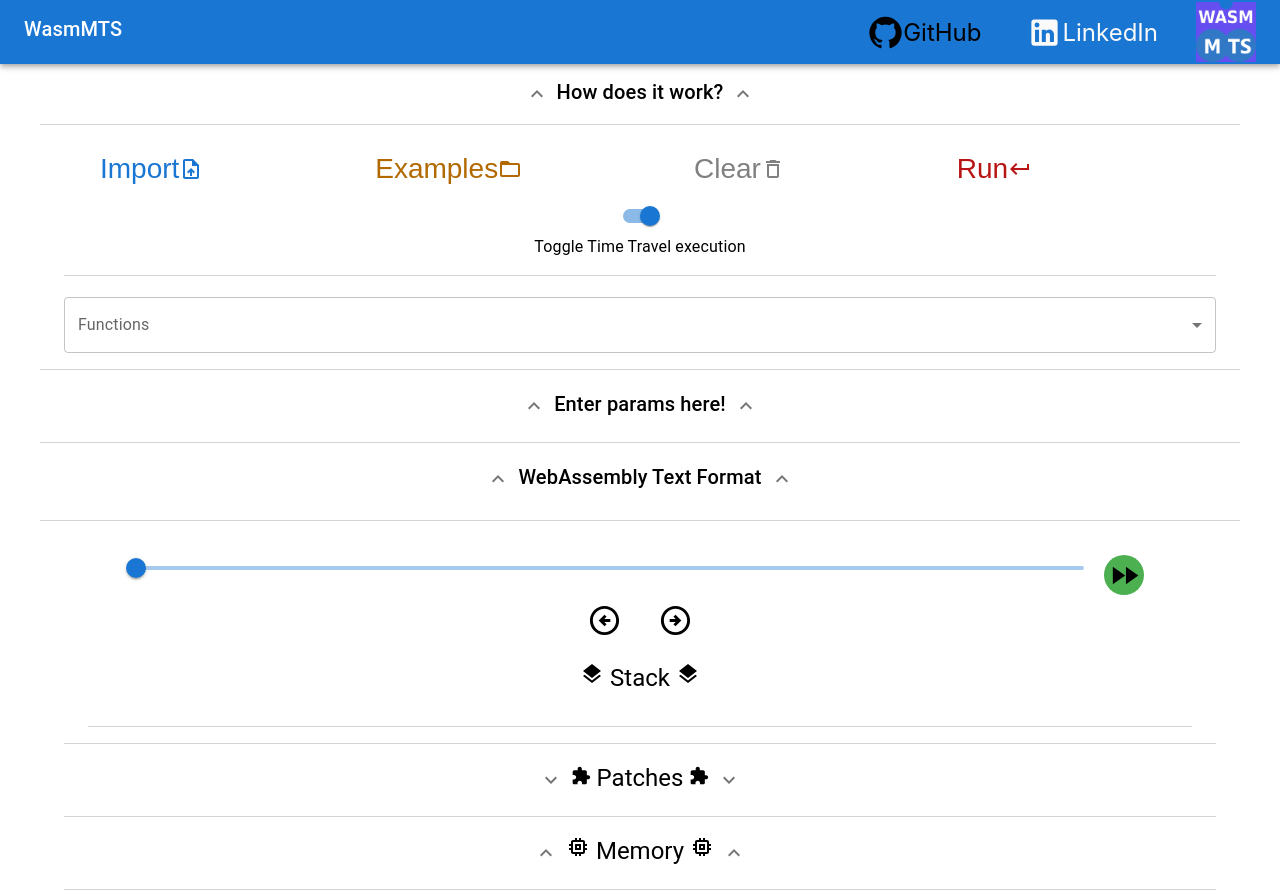
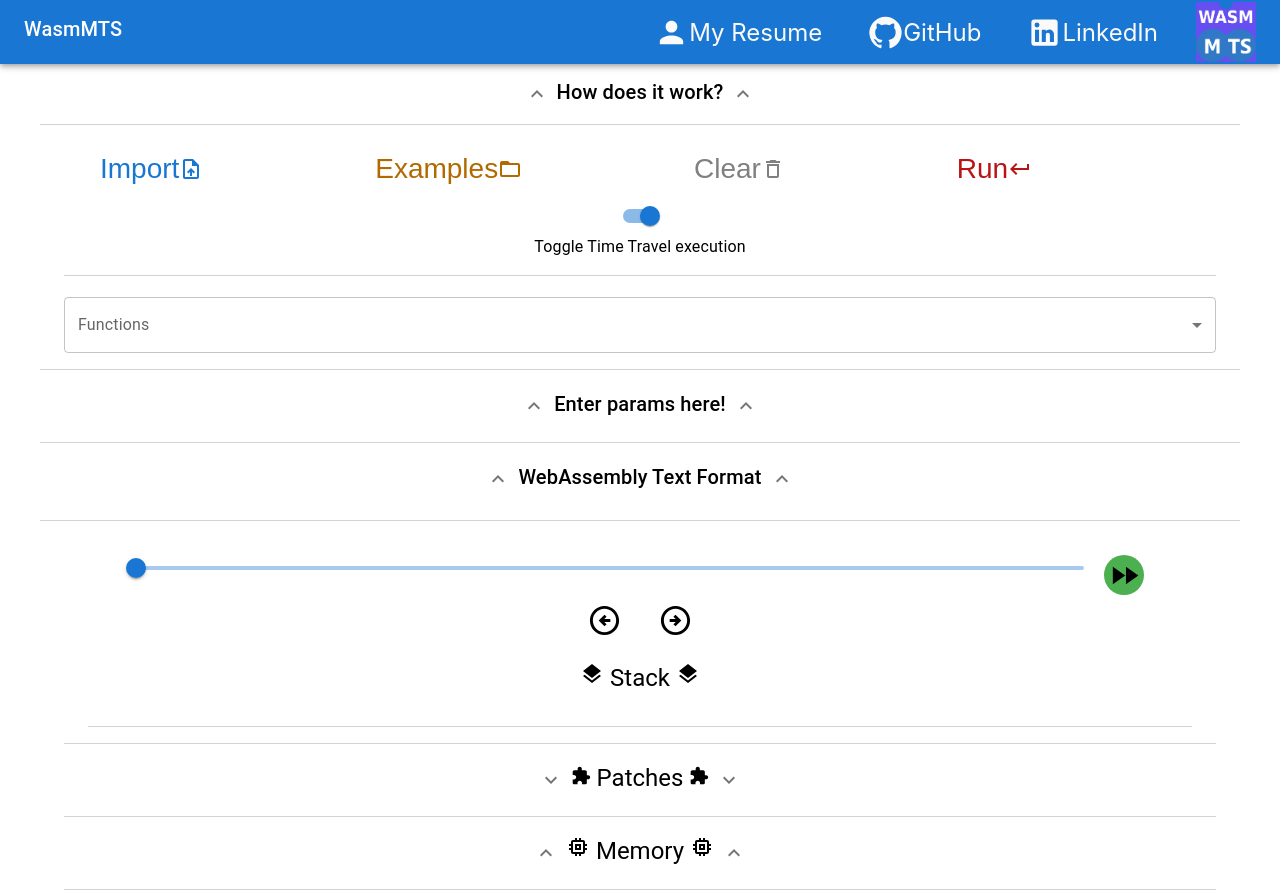
Before and after one commit to MirkoMassa/wasmmts-gui, a React (Create React App) app: page / in a window 1280 px wide. Built offline with nearby package versions, Linux system fonts and the light colour scheme.

Commit message:
Added link to my resume.

```diff
--- a/src/components/navbar/MuiTopbar.tsx
+++ b/src/components/navbar/MuiTopbar.tsx
@@ -3,6 +3,7 @@ import MenuIcon from '@mui/icons-material/Menu';
 import GitHubIcon from '@mui/icons-material/GitHub';
 import LinkedInIcon from '@mui/icons-material/LinkedIn';
 import CloseIcon from '@mui/icons-material/Close';
+import PersonIcon from '@mui/icons-material/Person';
 import { useState } from 'react'
 
 const MuiTopbar = () => {
@@ -43,10 +44,15 @@ const MuiTopbar = () => {
                         columnGap:'30px'
                     }}>
 
+                    <IconButton href='https://docs.google.com/document/d/e/2PACX-1vQ1sQbEurwEdNqOhjkcGRZwySb0gczGsSgIoZpNgyngGI11ZZMfywf0OZzNklt-Qa15yKSv54otZ8sJ/pub'
+                    sx={{color: '#FAFAFA'}}>
+                    <PersonIcon htmlColor='#FAFAFA' fontSize='large'/>My Resume
+                    </IconButton>
+
                     <IconButton href='https://github.com/MirkoMassa/wasmmTS' sx={{
-                        color: 'black'
+                        color: '#FAFAFA'
                     }}>
-                        <GitHubIcon htmlColor='black' fontSize='large'/>GitHub
+                        <GitHubIcon htmlColor='#FAFAFA' fontSize='large'/>GitHub
                     </IconButton>
                     <IconButton href='https://www.linkedin.com/in/mirko-massa' sx={{
                         color: '#FAFAFA'
@@ -83,6 +89,10 @@ const MuiTopbar = () => {
                         <CloseIcon />
                         </IconButton>
 
+                        <IconButton href='https://docs.google.com/document/d/e/2PACX-1vQ1sQbEurwEdNqOhjkcGRZwySb0gczGsSgIoZpNgyngGI11ZZMfywf0OZzNklt-Qa15yKSv54otZ8sJ/pub'
+                        sx={{color: 'black'}}>
+                        <PersonIcon htmlColor='black' fontSize='large'/>My Resume
+                        </IconButton>
                         <IconButton href='https://github.com/MirkoMassa/wasmmTS' sx={{
                             color: 'black'
                         }}>
```
